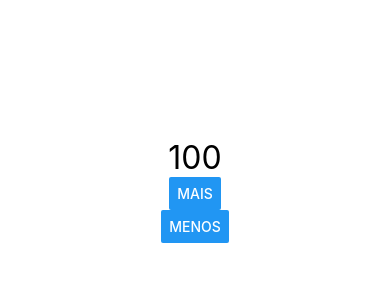
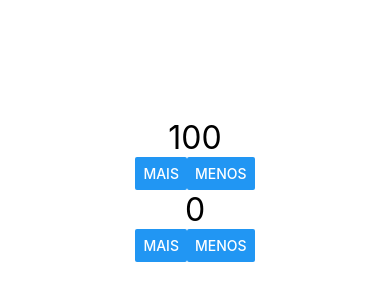
Before and after one commit to LucasAngelo20/Udemy, a React Native app: screen / in a window 390 px wide. Shown: the part 232-532 px from the top of the page. Built offline with nearby package versions, Linux system fonts and the light colour scheme.

Commit message:
Contador feito

```diff
--- a/src/App.js
+++ b/src/App.js
@@ -11,7 +11,8 @@
 
 export default () => (
   <View style={styles.App}>
-      <Contador inicial={100} />
+      <Contador inicial={100} passo={13} />
+      <Contador />
 
     {/*<MinMax min={3} max={20} />
       <Botao />
--- a/src/components/Contador.js
+++ b/src/components/Contador.js
@@ -1,18 +1,23 @@
-import React from 'react'
-import {Text, Button} from 'react-native'
-import Estilo from './estilo'
+import React, {useState} from 'react';
+import {Text, View, Button} from 'react-native';
+import Estilo from './estilo';
 
-export default props => {
-    let numero = props.inicial
+export default ({ inicial = 0, passo = 1 }) => {
+  //let numero = props.inicial;
 
-    const inc = () => numero++
-    const dec = () => numero--
+  const [numero, setNumero] = useState(inicial);
 
-    return(
-        <>
-        <Text style={Estilo.fontG}>{numero}</Text>
-        <Button title='Mais' onPress={inc} />
-        <Button title='Menos'onPress={inc} />
-        </>
-    )
-}
+  const inc = () => setNumero(numero + passo);
+
+  const dec = () => setNumero(numero - passo);
+
+  return (
+    <>
+      <Text style={Estilo.fontG}>{numero}</Text>
+      <View style={{flexDirection: 'row'}}>
+        <Button title="Mais" onPress={inc} />
+        <Button title="Menos" onPress={dec} />
+      </View>
+    </>
+  );
+};
```
